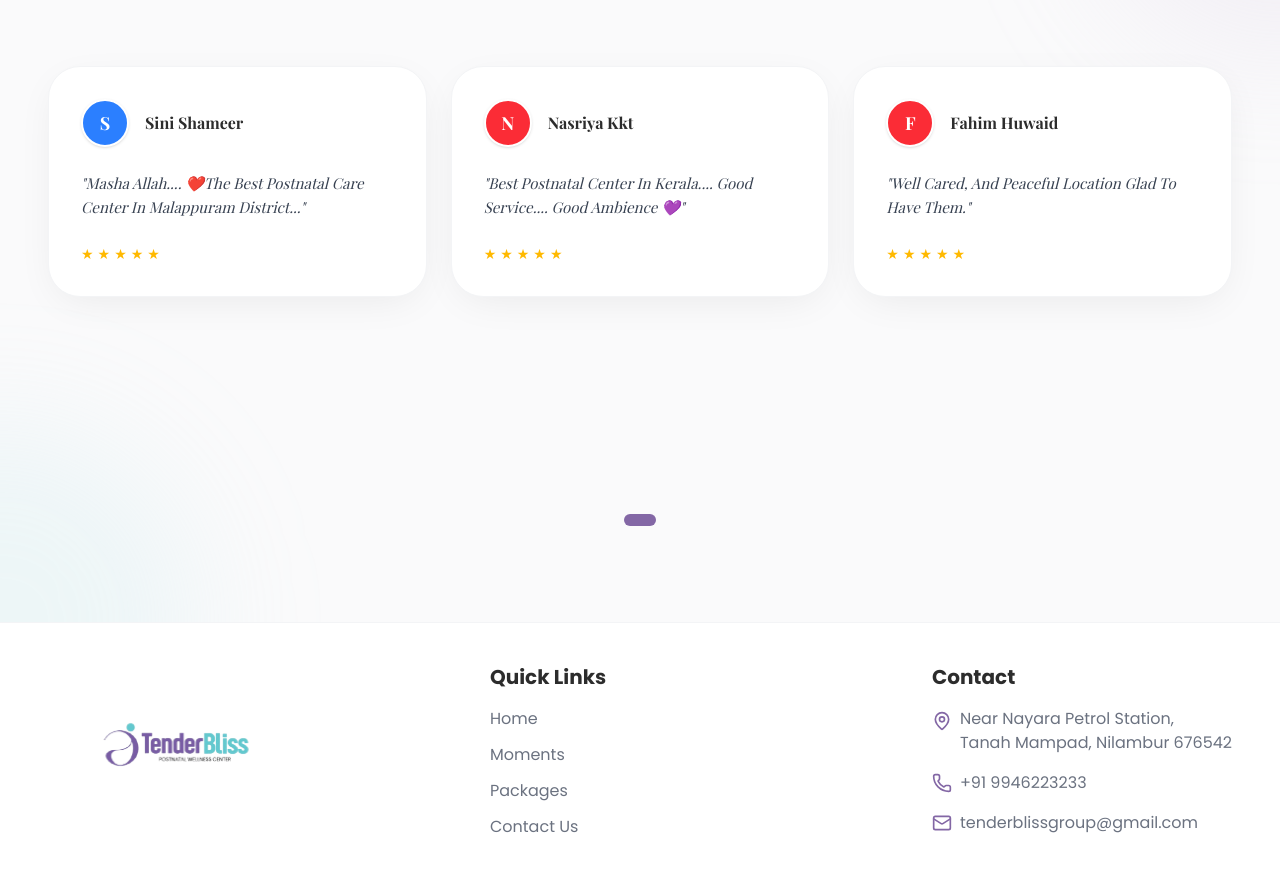
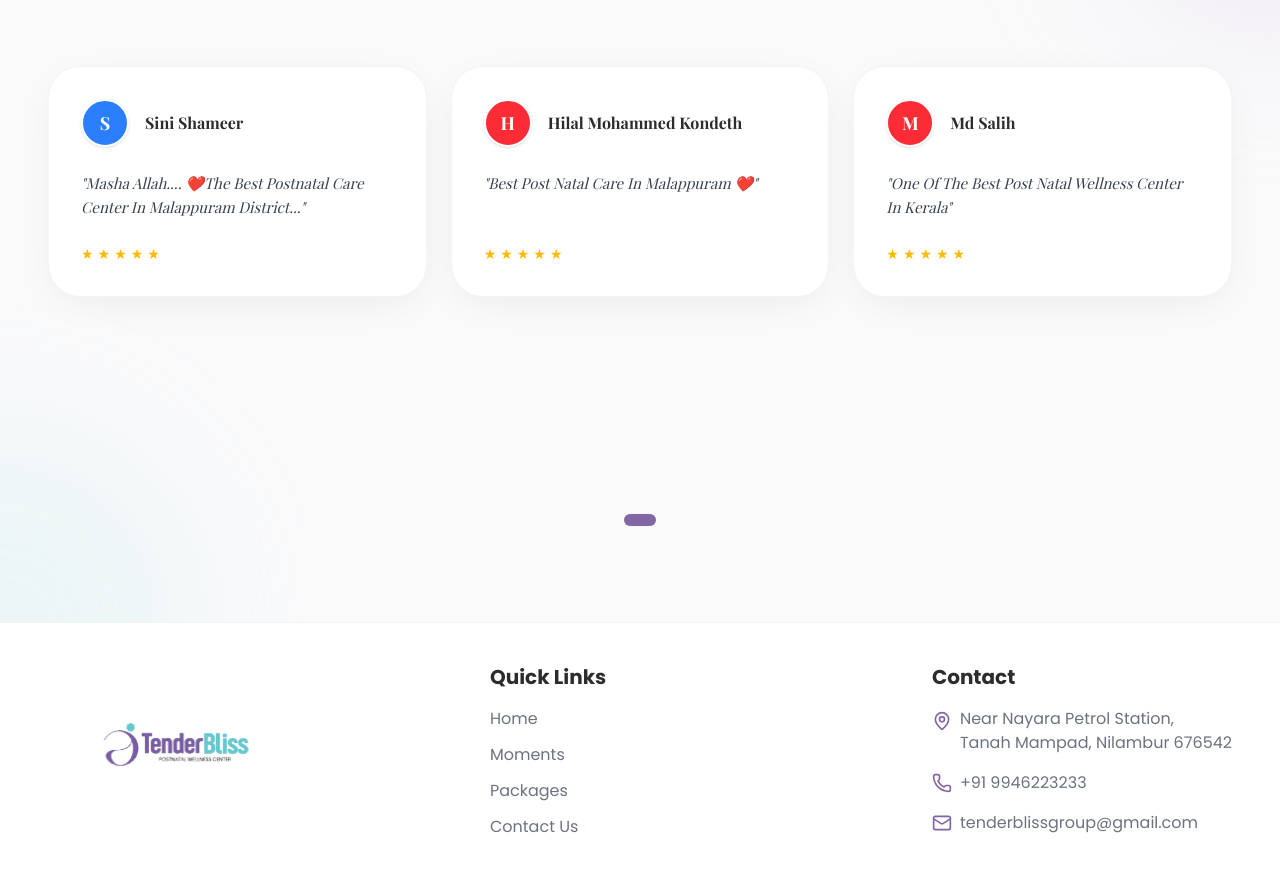
Before and after one commit to ashjalribu811-jpg/tenderbliss-postnatal-centre, a React (Vite) app: page /moments in a window 1280 px wide. Shown: the part 1076-1947 px from the top of the page. Built offline with nearby package versions, Linux system fonts and the light colour scheme; a web font is replaced by a local one.

Commit message:
updated maternity website

```diff
--- a/src/components/sections/About.tsx
+++ b/src/components/sections/About.tsx
@@ -9,7 +9,7 @@ export const About = () => {
       <div className="absolute -top-40 -right-40 w-96 h-96 rounded-full bg-primary-100/50 blur-3xl pointer-events-none" />
 
       <div className="container mx-auto px-6 md:px-12 relative z-10">
-        <SectionHeading title="About Us" />
+
         <div className="grid grid-cols-1 lg:grid-cols-2 gap-16 items-center">
 
           {/* Image Side */}
--- a/src/components/sections/Testimonials.tsx
+++ b/src/components/sections/Testimonials.tsx
@@ -26,15 +26,15 @@ const TESTIMONIALS = [
   },
   {
     id: 2,
-    name: "Nasriya Kkt",
-    text: "Best postnatal center in Kerala.... good service.... good ambience 💜",
+    name: "Hilal Mohammed Kondeth",
+    text: "Best post natal care in malappuram ❤️",
     rating: 5,
     color: AVATAR_COLORS[1],
   },
   {
     id: 3,
-    name: "Fahim Huwaid",
-    text: "Well cared, and peaceful location glad to have them.",
+    name: "Md Salih",
+    text: "One of the best post natal wellness center in Kerala",
     rating: 5,
     color: AVATAR_COLORS[1],
   },
--- a/src/pages/ContactPage.tsx
+++ b/src/pages/ContactPage.tsx
@@ -8,7 +8,7 @@ import conolyImg from '../assets/teak.jpeg';
 import materniImg from '../assets/materni.jpeg';
 import airpImg from '../assets/airp.jpeg';
 import funtarticaImg from '../assets/funtartica.jpeg';
-import teakFunImg from '../assets/teak fun.jpeg';
+import teakFunImg from '../assets/fun.jpeg';
 
 const Instagram = ({ className }: { className?: string }) => (
   <svg
```
Also changed, not shown: src/assets/fun.jpeg (added), src/assets/funtartica.jpeg.
